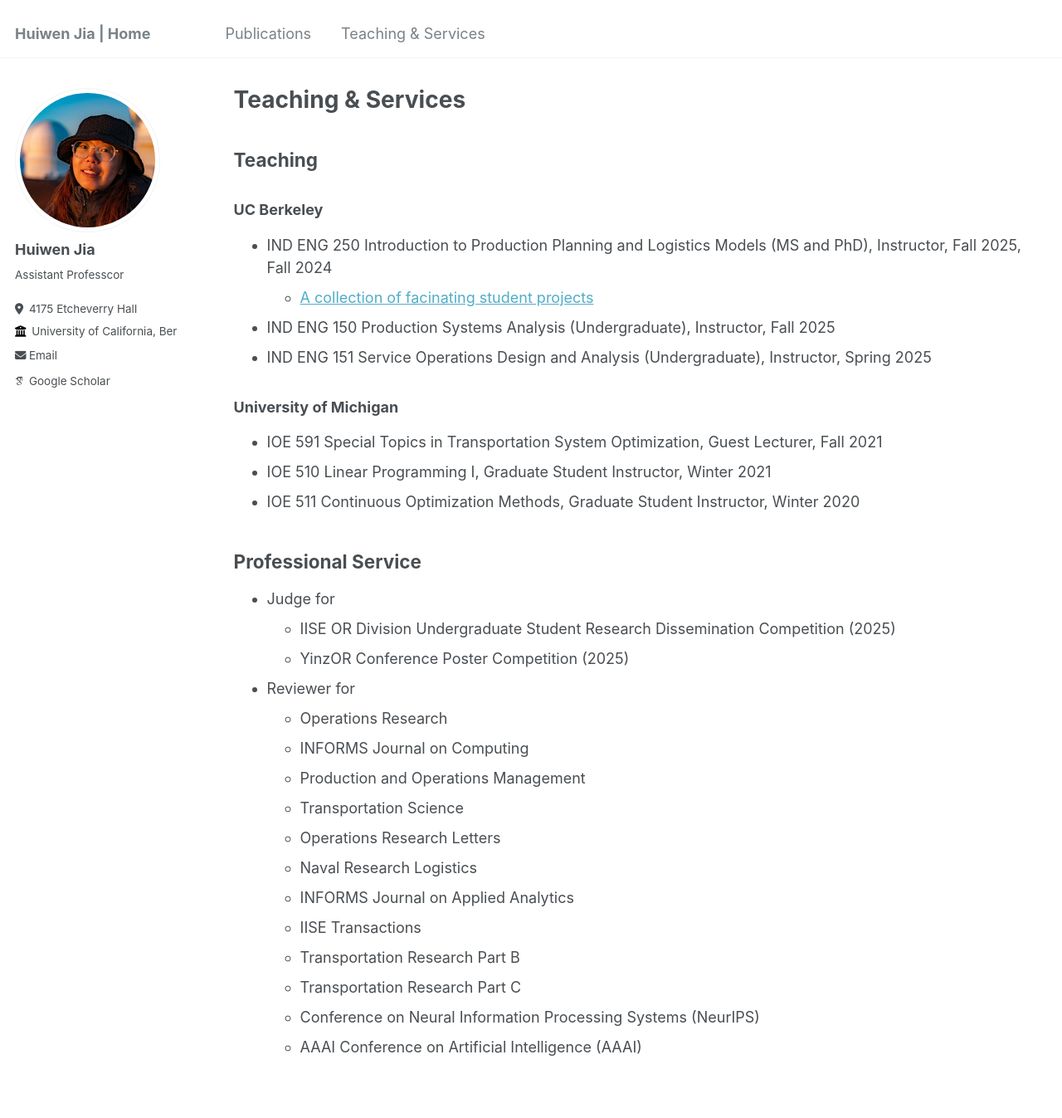
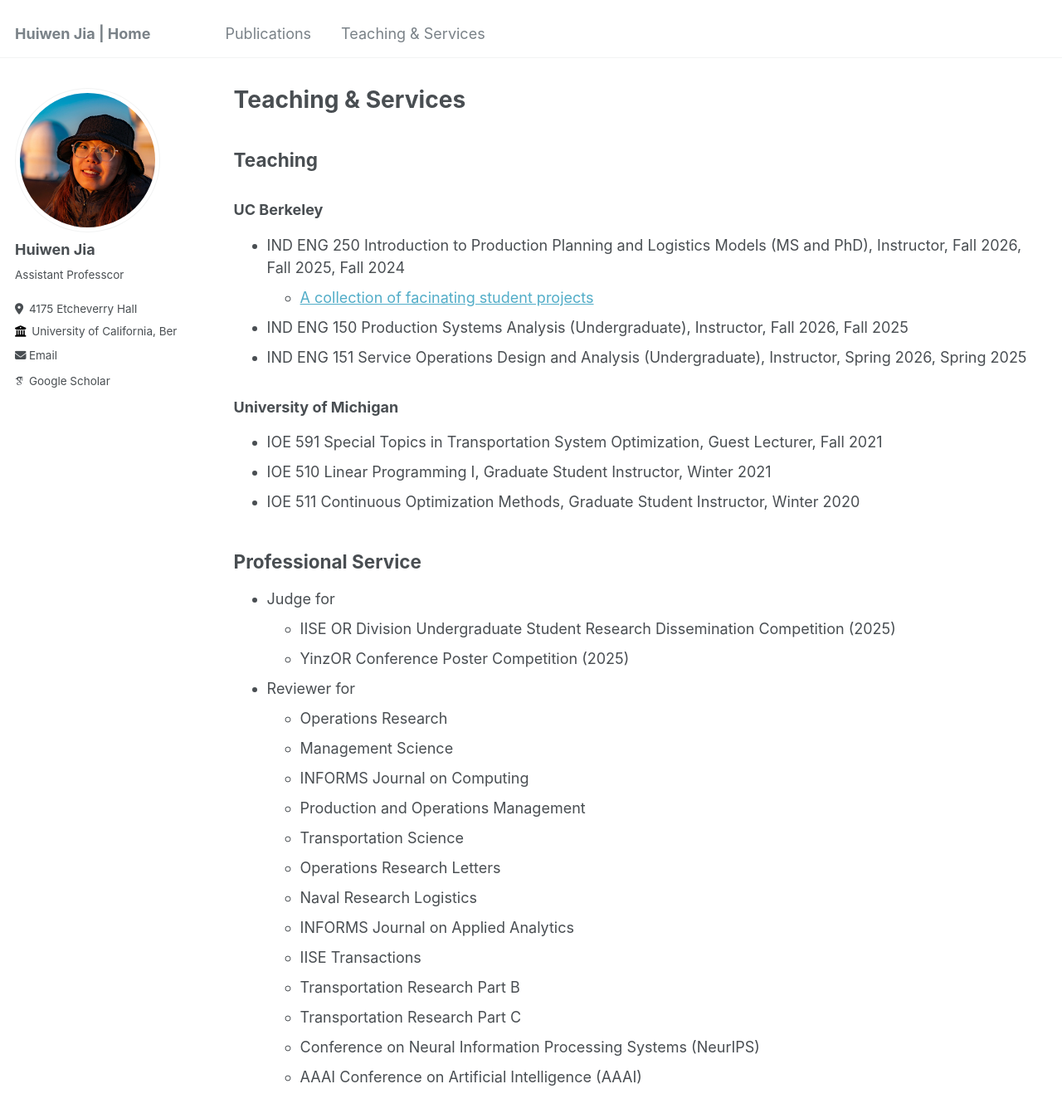
Before and after one commit to huiwen-j/huiwen-j.github.io, a Jekyll site: the page built from _pages/teaching_services.md, in a window 1280 px wide and 1400 px high. Shown: the top 1347 px of the window at 83% size. Built offline with Jekyll 4.4.1, drawn with Linux system fonts in a browser that asks for light colours; some web fonts are replaced.

Commit message:
Update teaching_services.md

```diff
--- a/_pages/teaching_services.md
+++ b/_pages/teaching_services.md
@@ -10,10 +10,10 @@ author_profile: true
 
 ### UC Berkeley
 
-- IND ENG 250 Introduction to Production Planning and Logistics Models (MS and PhD), Instructor, Fall 2025, Fall 2024
+- IND ENG 250 Introduction to Production Planning and Logistics Models (MS and PhD), Instructor, Fall 2026, Fall 2025, Fall 2024
   * [A collection of facinating student projects](https://sites.google.com/berkeley.edu/ieor-250-projects/home)
-- IND ENG 150 Production Systems Analysis (Undergraduate), Instructor, Fall 2025
-- IND ENG 151 Service Operations Design and Analysis (Undergraduate), Instructor, Spring 2025
+- IND ENG 150 Production Systems Analysis (Undergraduate), Instructor, Fall 2026, Fall 2025
+- IND ENG 151 Service Operations Design and Analysis (Undergraduate), Instructor, Spring 2026, Spring 2025
 
 ### University of Michigan
 
@@ -27,6 +27,7 @@ author_profile: true
   * YinzOR Conference Poster Competition (2025)
 - Reviewer for
   * Operations Research
+  * Management Science
   * INFORMS Journal on Computing
   * Production and Operations Management
   * Transportation Science
```
